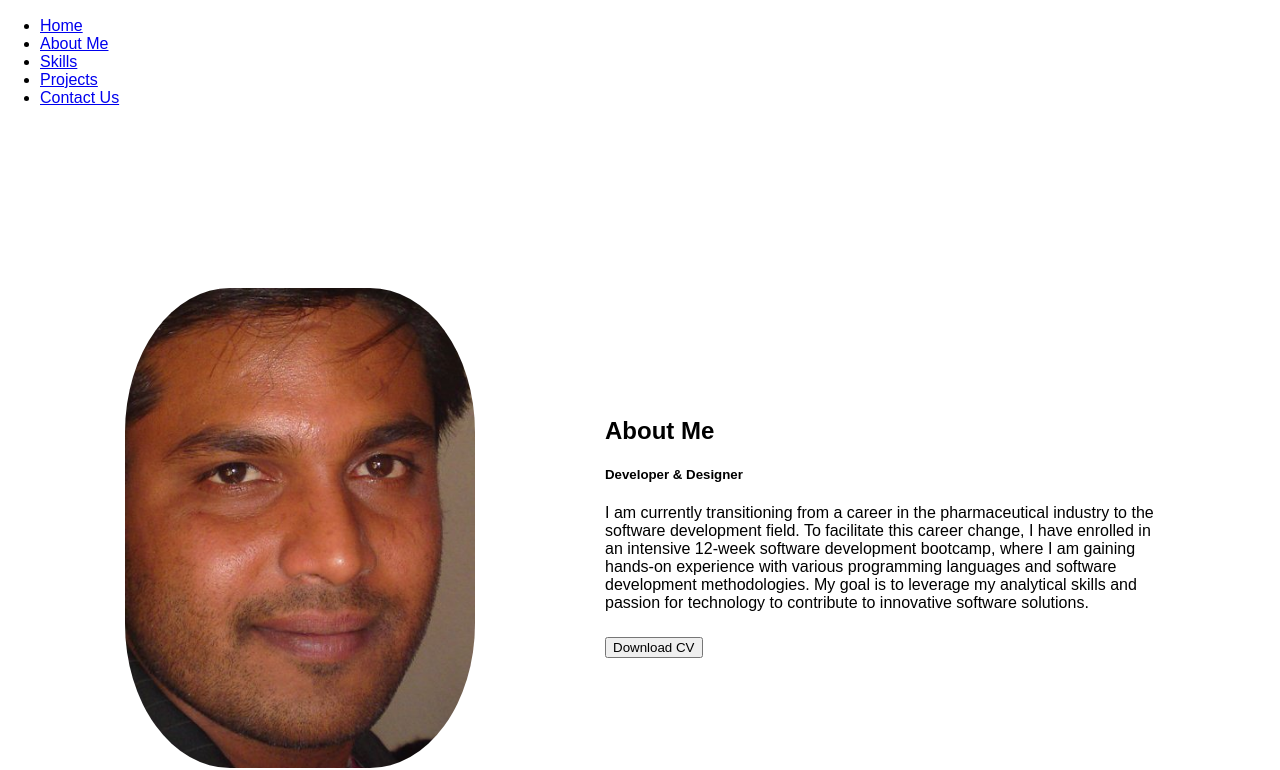
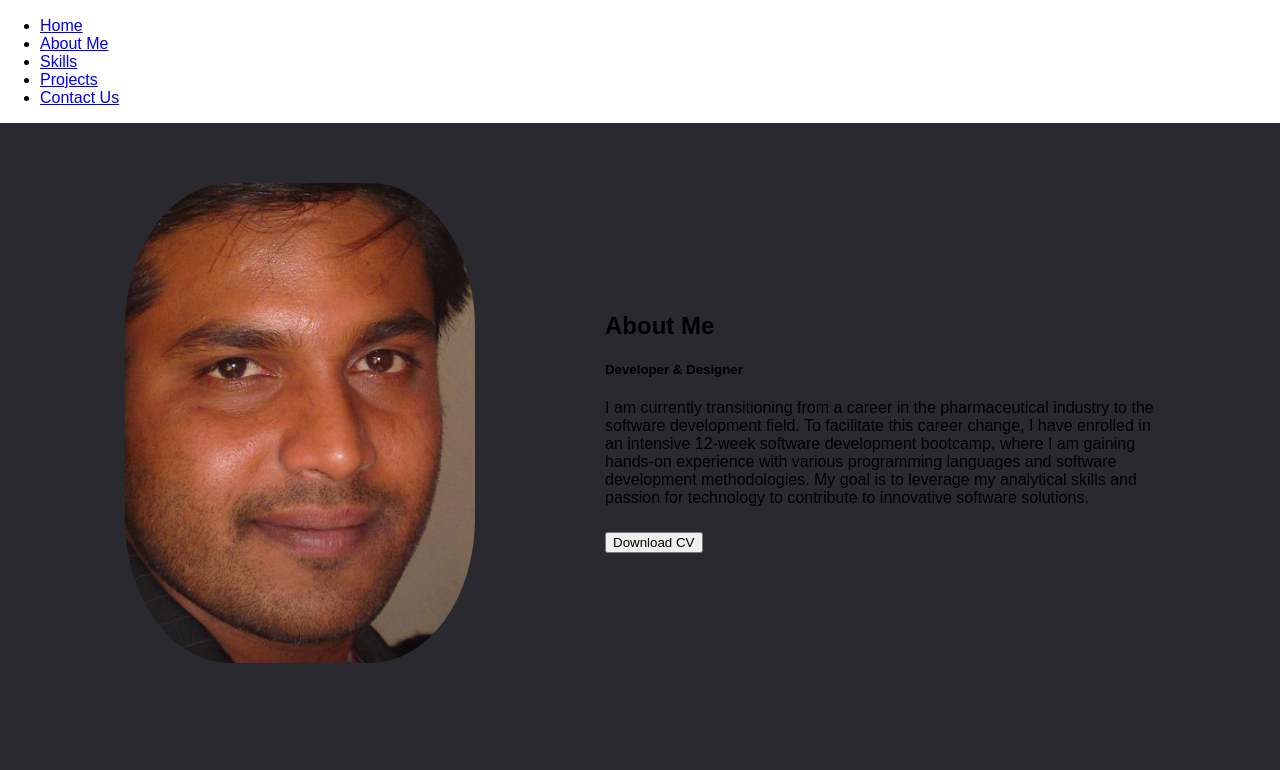
Before and after one commit to Sun-MegaGit/Portfolio, a plain HTML site: page about.html in a window 1280 px wide. Shown: the part 51-821 px from the top of the page. Drawn offline with Linux system fonts and the light colour scheme.

Commit message:
Update style.css

```diff
--- a/style.css
+++ b/style.css
@@ -25,11 +25,9 @@ body {
 /* About section - reduce excessive top and bottom spacing */
 .about {
     width: 100%;
-    height: auto;
-    min-height: 100vh;
-    padding: 35px 5px 25px;
-    display: flex;
-    align-items: center;
+    padding: 60px 5px 20px;
+    background-color: #2a2930;
+    height: calc(100vh - 80px);
 }
 
 /* Main content positioning */
```
